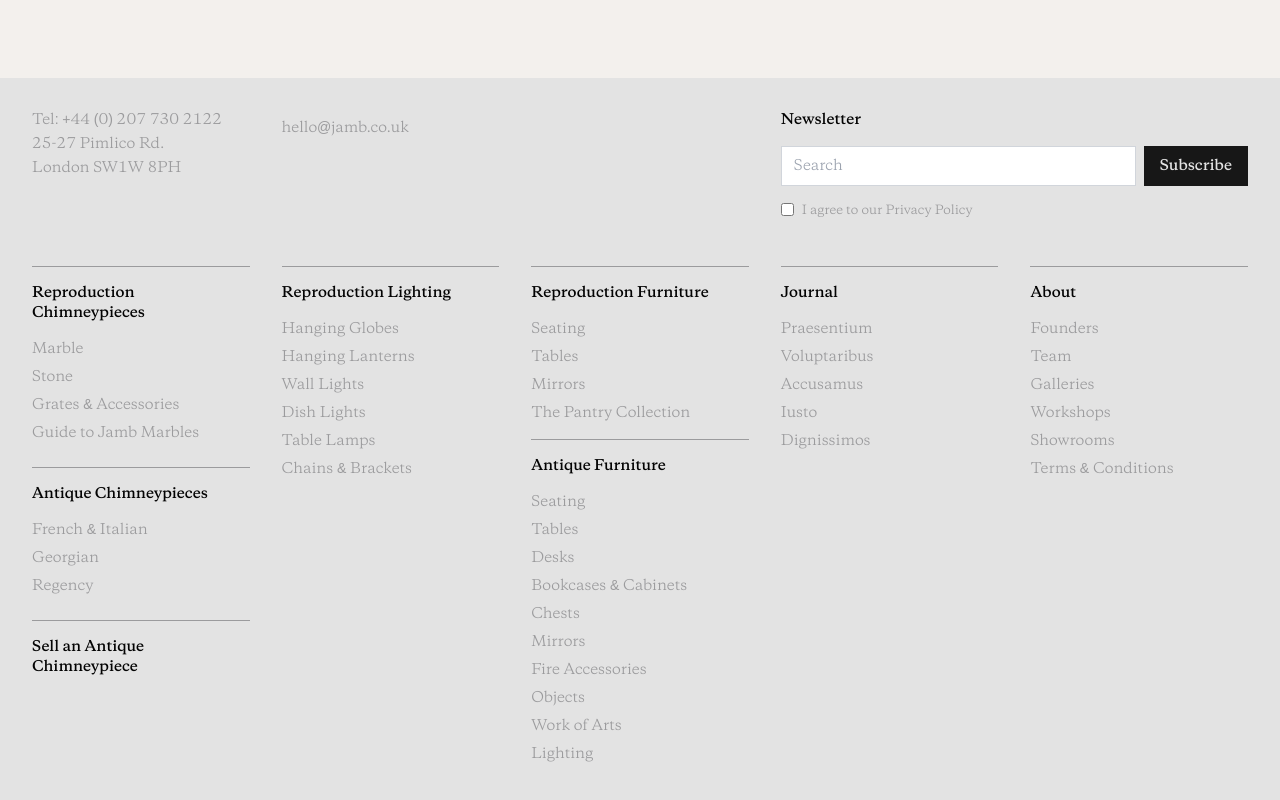
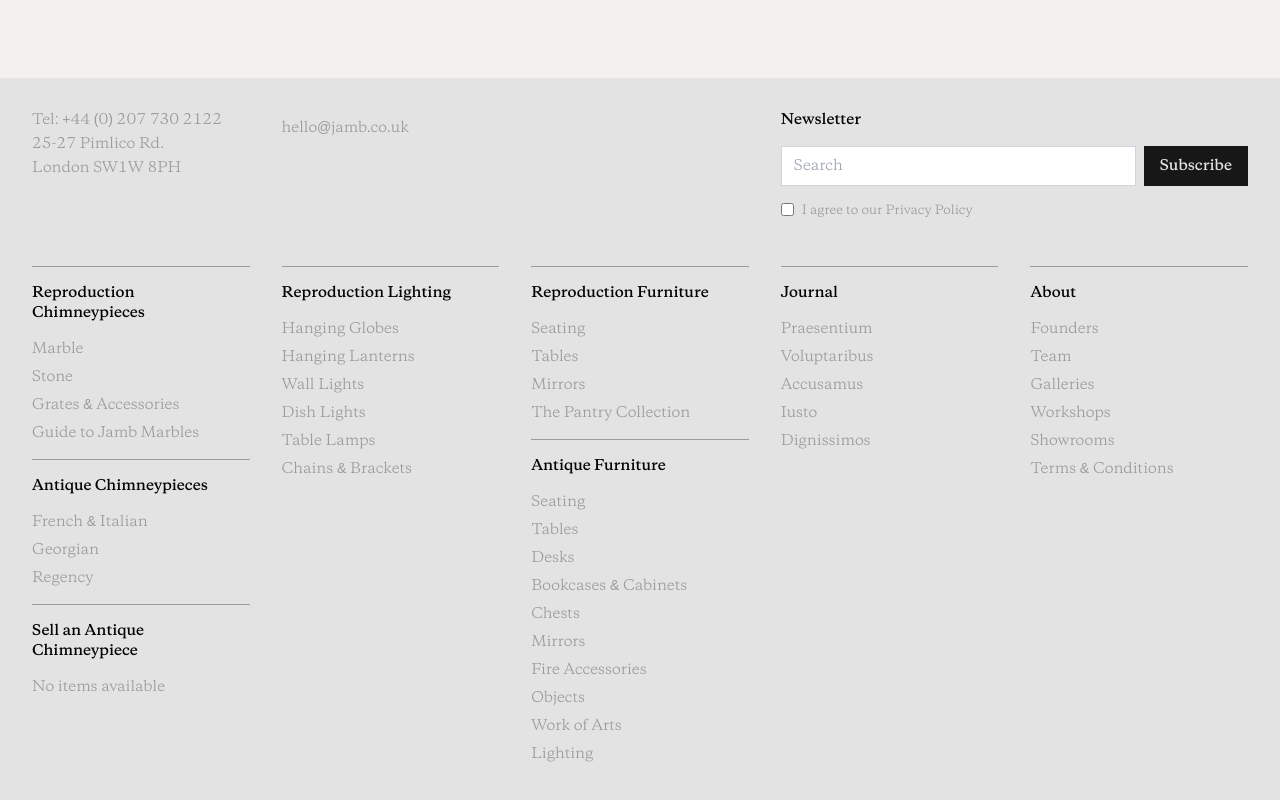
Before and after one commit to purohitdheeraj/jamb-web, a Next.js app: page / in a window 1280 px wide. Shown: the part 7657-8457 px from the top of the page. Built offline with nearby package versions, Linux system fonts and the light colour scheme.

Commit message:
UI : footer

```diff
--- a/src/components/footer.tsx
+++ b/src/components/footer.tsx
@@ -1,14 +1,113 @@
-'use client';
+"use client";
 
 import { Button } from "./ui/button";
+
+const footerColumns = [
+  {
+    col1: [
+      {
+        title: "Reproduction Chimneypieces",
+        items: [
+          { label: "Marble", link: "#" },
+          { label: "Stone", link: "#" },
+          { label: "Grates & Accessories", link: "#" },
+          { label: "Guide to Jamb Marbles", link: "#" },
+        ],
+      },
+      {
+        title: "Antique Chimneypieces",
+        items: [
+          { label: "French & Italian", link: "#" },
+          { label: "Georgian", link: "#" },
+          { label: "Regency", link: "#" },
+        ],
+      },
+      {
+        title: "Sell an Antique Chimneypiece",
+        items: [],
+      },
+    ],
+  },
+  {
+    col2: [
+      {
+        title: "Reproduction Lighting",
+        items: [
+          { label: "Hanging Globes", link: "#" },
+          { label: "Hanging Lanterns", link: "#" },
+          { label: "Wall Lights", link: "#" },
+          { label: "Dish Lights", link: "#" },
+          { label: "Table Lamps", link: "#" },
+          { label: "Chains & Brackets", link: "#" },
+        ],
+      },
+    ],
+  },
+  {
+    col3: [
+      {
+        title: "Reproduction Furniture",
+        items: [
+          { label: "Seating", link: "#" },
+          { label: "Tables", link: "#" },
+          { label: "Mirrors", link: "#" },
+          { label: "The Pantry Collection", link: "#" },
+        ],
+      },
+      {
+        title: "Antique Furniture",
+        items: [
+          { label: "Seating", link: "#" },
+          { label: "Tables", link: "#" },
+          { label: "Desks", link: "#" },
+          { label: "Bookcases & Cabinets", link: "#" },
+          { label: "Chests", link: "#" },
+          { label: "Mirrors", link: "#" },
+          { label: "Fire Accessories", link: "#" },
+          { label: "Objects", link: "#" },
+          { label: "Work of Arts", link: "#" },
+          { label: "Lighting", link: "#" },
+        ],
+      },
+    ],
+  },
+  {
+    col4: [
+      {
+        title: "Journal",
+        items: [
+          { label: "Praesentium", link: "#" },
+          { label: "Voluptaribus", link: "#" },
+          { label: "Accusamus", link: "#" },
+          { label: "Iusto", link: "#" },
+          { label: "Dignissimos", link: "#" },
+        ],
+      },
+    ],
+  },
+  {
+    col5: [
+      {
+        title: "About",
+        items: [
+          { label: "Founders", link: "#" },
+          { label: "Team", link: "#" },
+          { label: "Galleries", link: "#" },
+          { label: "Workshops", link: "#" },
+          { label: "Showrooms", link: "#" },
+          { label: "Terms & Conditions", link: "#" },
+        ],
+      },
+    ],
+  },
+];
 
 export default function Footer() {
   return (
     <footer className="bg-secondary p-8 text-sm text-secondary-foreground">
       <div className="container w-full">
         {/* Top Section */}
-        <div className="mb-12 grid grid-cols-2 gap-8 sm:grid-cols-3 md:grid-cols-4 lg:grid-cols-5 ">
-          {/* Contact Info */}
+        <div className="mb-12 grid grid-cols-2 gap-8 lg:grid-cols-5">
           <div className="space-y-1">
             <p>Tel: +44 (0) 207 730 2122</p>
             <p>25-27 Pimlico Rd.</p>
@@ -18,9 +117,7 @@
             <p className="mt-2">hello@jamb.co.uk</p>
           </div>
           <div></div>
-
-          {/* Newsletter */}
-          <div className="max-w-xl col-span-2 space-y-4">
+          <div className="col-span-2  space-y-4">
             <h3 className="copernicus-semibold text-foreground">Newsletter</h3>
             <form className="flex gap-2">
               <input
@@ -30,7 +127,7 @@
               />
               <Button
                 type="submit"
-                variant={'default'}
+                variant={"default"}
                 className="text-secondary"
               >
                 Subscribe
@@ -44,102 +141,40 @@
         </div>
 
         {/* Navigation Grid */}
-        <div className="grid grid-cols-2 gap-8 sm:grid-cols-3 md:grid-cols-4 lg:grid-cols-5">
-          {/* Reproduction Chimneypieces */}
-          <div className="space-y-2">
-            <div className="space-y-4 border-t py-4 border-t-secondary-foreground">
-            <h3 className="copernicus-semibold text-foreground">Reproduction Chimneypieces</h3>
+        <div className="grid grid-cols-2 gap-8 sm:grid-cols-3 lg:grid-cols-5">
+          {footerColumns.map((col, colIndex) => (
+            <div key={colIndex} className="space-y-4">
+              {Object.values(col).map((sections, sectionIndex) => (
+                <div key={sectionIndex}>
+                  {sections.map((section, idx) => (
+                    <div
+                      key={idx}
+                      className="space-y-4 border-t py-4 border-t-secondary-foreground"
+                    >
+                      <h3 className="copernicus-semibold text-foreground">
+                        {section.title}
+                      </h3>
                       <ul className="space-y-2">
-              <li><a href="#" className="hover:text-gray-900">Marble</a></li>
-              <li><a href="#" className="hover:text-gray-900">Stone</a></li>
-              <li><a href="#" className="hover:text-gray-900">Grates & Accessories</a></li>
-              <li><a href="#" className="hover:text-gray-900">Guide to Jamb Marbles</a></li>
+                        {section.items.length > 0 ? (
+                          section.items.map((item, itemIdx) => (
+                            <li key={itemIdx}>
+                              <a href={item.link} className="hover:text-gray-900">
+                                {item.label}
+                              </a>
+                            </li>
+                          ))
+                        ) : (
+                          <li>No items available</li>
+                        )}
                       </ul>
                     </div>
-
-            <div className="space-y-4 border-t py-4 border-t-secondary-foreground">
-            <h3 className="copernicus-semibold text-foreground">Antique Chimneypieces</h3>
-            <ul className="space-y-2">
-              <li><a href="#" className="hover:text-gray-900">French & Italian</a></li>
-              <li><a href="#" className="hover:text-gray-900">Georgian</a></li>
-              <li><a href="#" className="hover:text-gray-900">Regency</a></li>
-            </ul>
+                  ))}
                 </div>
-
-            <div className="space-y-4 border-t py-4 border-t-secondary-foreground">
-            <h3 className="copernicus-semibold text-foreground">Sell an Antique Chimneypiece</h3>
-
+              ))}
             </div>
-          </div>
-
-          {/* Reproduction Lighting */}
-          <div className="space-y-4 border-t py-4 border-t-secondary-foreground">
-            <h3 className="copernicus-semibold text-foreground">Reproduction Lighting</h3>
-            <ul className="space-y-2">
-              <li><a href="#" className="hover:text-gray-900">Hanging Globes</a></li>
-              <li><a href="#" className="hover:text-gray-900">Hanging Lanterns</a></li>
-              <li><a href="#" className="hover:text-gray-900">Wall Lights</a></li>
-              <li><a href="#" className="hover:text-gray-900">Dish Lights</a></li>
-              <li><a href="#" className="hover:text-gray-900">Table Lamps</a></li>
-              <li><a href="#" className="hover:text-gray-900">Chains & Brackets</a></li>
-            </ul>
-          </div>
-
-          {/* Reproduction Furniture */}
-          <div>
-
-          <div className="space-y-4 border-t py-4 border-t-secondary-foreground">
-            <h3 className="copernicus-semibold text-foreground">Reproduction Furniture</h3>
-            <ul className="space-y-2">
-              <li><a href="#" className="hover:text-gray-900">Seating</a></li>
-              <li><a href="#" className="hover:text-gray-900">Tables</a></li>
-              <li><a href="#" className="hover:text-gray-900">Mirrors</a></li>
-              <li><a href="#" className="hover:text-gray-900">The Pantry Collection</a></li>
-            </ul>
-          </div>
-          <div className="space-y-4 border-t py-4 border-t-secondary-foreground">
-            <h3 className="copernicus-semibold text-foreground">Antique Furniture</h3>
-            <ul className="space-y-2">
-              <li><a href="#" className="hover:text-gray-900">Seating</a></li>
-              <li><a href="#" className="hover:text-gray-900">Tables</a></li>
-              <li><a href="#" className="hover:text-gray-900">Desks</a></li>
-              <li><a href="#" className="hover:text-gray-900">Bookcases & Cabinets</a></li>
-              <li><a href="#" className="hover:text-gray-900">Chests</a></li>
-              <li><a href="#" className="hover:text-gray-900">Mirrors</a></li>
-              <li><a href="#" className="hover:text-gray-900">Fire Accessories</a></li>
-              <li><a href="#" className="hover:text-gray-900">Objects</a></li>
-              <li><a href="#" className="hover:text-gray-900">Work of Arts</a></li>
-              <li><a href="#" className="hover:text-gray-900">Lighting</a></li>
-            </ul>
-          </div>
-          </div>
-
-          {/* Journal */}
-          <div className="space-y-4 border-t py-4 border-t-secondary-foreground">
-            <h3 className="copernicus-semibold text-foreground">Journal</h3>
-            <ul className="space-y-2">
-              <li><a href="#" className="hover:text-gray-900">Praesentium</a></li>
-              <li><a href="#" className="hover:text-gray-900">Voluptaribus</a></li>
-              <li><a href="#" className="hover:text-gray-900">Accusamus</a></li>
-              <li><a href="#" className="hover:text-gray-900">Iusto</a></li>
-              <li><a href="#" className="hover:text-gray-900">Dignissimos</a></li>
-            </ul>
-          </div>
-
-          {/* About */}
-          <div className="space-y-4 border-t py-4 border-t-secondary-foreground">
-            <h3 className="copernicus-semibold text-foreground">About</h3>
-            <ul className="space-y-2">
-              <li><a href="#" className="hover:text-gray-900">Founders</a></li>
-              <li><a href="#" className="hover:text-gray-900">Team</a></li>
-              <li><a href="#" className="hover:text-gray-900">Galleries</a></li>
-              <li><a href="#" className="hover:text-gray-900">Workshops</a></li>
-              <li><a href="#" className="hover:text-gray-900">Showrooms</a></li>
-              <li><a href="#" className="hover:text-gray-900">Terms & Conditions</a></li>
-            </ul>
-          </div>
+          ))}
         </div>
       </div>
     </footer>
-  )
+  );
 }
```
Lines whose indentation alone changed are shown as unchanged.
